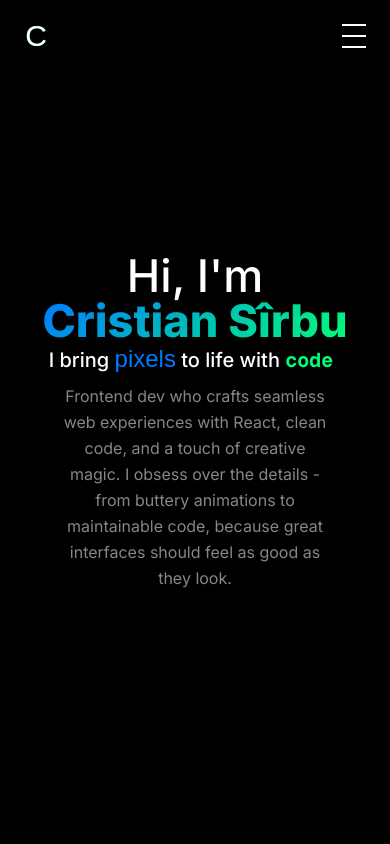
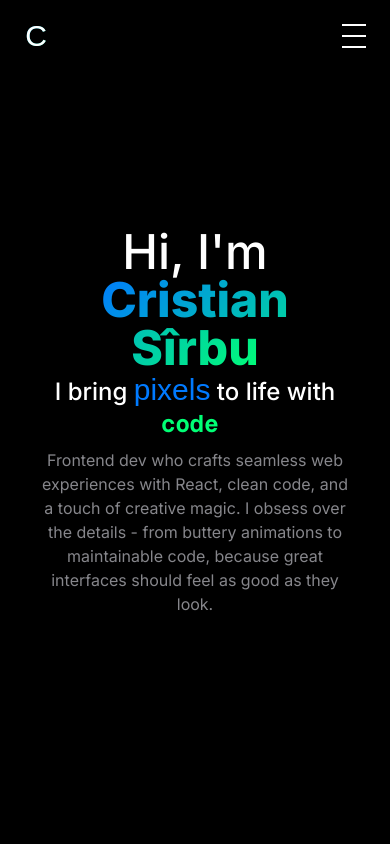
Before and after one commit to cristianvsirbu/portfolio, a Next.js app: page / in a window 390 px wide. Shown: the top 844 px of the page. Built offline with nearby package versions, Linux system fonts and the light colour scheme; a web font is replaced by a local one.

Commit message:
fix: adjust font sizes for improved readability in Home component

```diff
--- a/src/components/Home.tsx
+++ b/src/components/Home.tsx
@@ -4,15 +4,15 @@ import GradientText from './GradientText';
 const Home = () => {
   return (
     <div className="flex px-3 lg:px-0 flex-col items-center justify-center text-center w-full">
-      <h1 className="text-[45px] md:text-6xl lg:text-7xl leading-none text-white font-medium">
+      <h1 className="text-[48px] md:text-6xl lg:text-7xl leading-none text-white font-medium">
         Hi, I&apos;m <br className="block md:hidden" />
         <GradientText className="font-inter-heavy">Cristian Sîrbu</GradientText>
       </h1>
-      <h1 className="text-xl md:text-5xl lg:text-6xl text-white font-medium">
+      <h1 className="text-2xl md:text-5xl lg:text-6xl text-white font-medium">
         I bring{' '}
         <span
           data-text="pixels"
-          className="font-jersey glitch-animation text-primary text-2xl md:text-6xl lg:text-7xl"
+          className="font-jersey glitch-animation text-primary text-3xl md:text-6xl lg:text-7xl"
           style={{ willChange: 'auto' }}
         >
           pixels
@@ -25,7 +25,7 @@ const Home = () => {
           </span>
         </span>
       </h1>
-      <p className="text-md lg:text-xl max-w-[300px] md:max-w-[600px] lg:max-w-[1000px] text-[#86868B] text-center mt-2 px-4 leading-relaxed">
+      <p className="text-md lg:text-xl max-w-[500px] md:max-w-[600px] lg:max-w-[1000px] text-[#86868B] text-center mt-2">
         Frontend dev who crafts seamless web experiences with React, clean code,
         and a touch of creative magic. I obsess over the details - from buttery
         animations to maintainable code, because great interfaces should feel as
```
